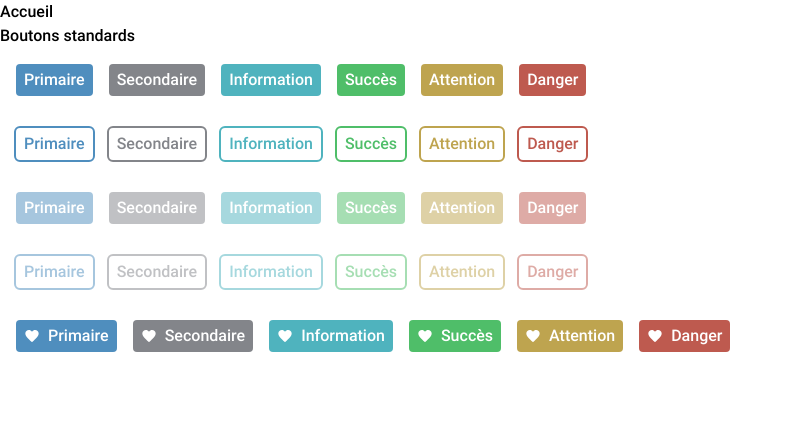
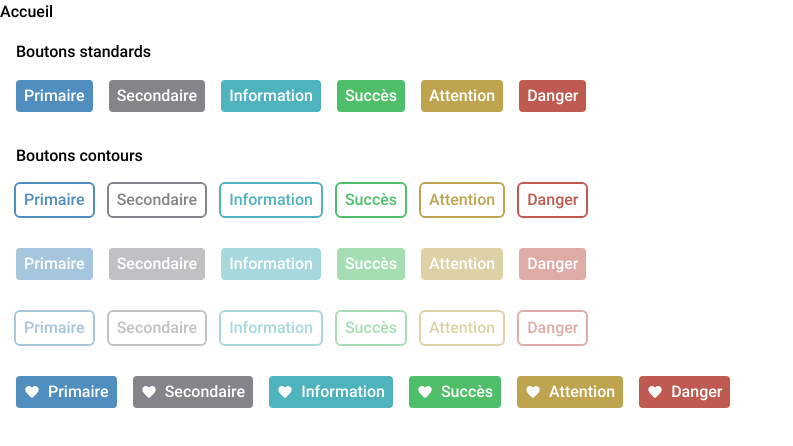
Before and after one commit to quentin-leonard-andre/Pigma, a Vue app: page / in a window 1280 px wide. Shown: the top 446 px of the page, without its empty margins (0-793 px from the left). Built offline with nearby package versions, Linux system fonts and the light colour scheme.

Commit message:
Affichage des boutons dans le composant d'affichage des boutons

```diff
--- a/src/views/ShowViews/ButtonsShowView.vue
+++ b/src/views/ShowViews/ButtonsShowView.vue
@@ -1,18 +1,40 @@
 <script>
+    import Button from "../../components/Basics/Button.vue";
+
     export default{
+        components: {
+            Button
+        },
         props: {
             label: {
                 type: String,
                 default: null
+            },
+            buttons: {
+                type: Array,
+                default: []
             }
         }
     }
 </script>
 
 <template>
-    <label
-        v-if="label"
-    >
-        {{ label }}
-    </label>
+    <div class="flex flex-col p-4 gap-4">
+        <label
+            v-if="label"
+        >
+            {{ label }}
+        </label>
+
+        <div class="flex gap-4">
+            <Button
+                v-for="button in buttons"
+                :color="(button.color) ? button.color:''"
+                :disabled="button.disabled"
+                :outline="button.outline"
+            >
+                {{ (button.label) ? button.label : "" }}
+            </Button>
+        </div>
+    </div>
 </template>
--- a/src/views/WelcomeView.vue
+++ b/src/views/WelcomeView.vue
@@ -11,82 +11,75 @@
 </script>
 
 <template>
+    <!-- Boutons standards -->
     <ButtonsShowView
         label="Boutons standards"
+        :buttons="[
+            {
+                color: 'primary',
+                label: 'Primaire'
+            },
+            {
+                color: 'secondary',
+                label: 'Secondaire'
+            },
+            {
+                color: 'info',
+                label: 'Information'
+            },
+            {
+                color: 'success',
+                label: 'Succès'
+            },
+            {
+                color: 'warning',
+                label: 'Attention'
+            },
+            {
+                color: 'danger',
+                label: 'Danger'
+            },
+        ]"
     >
     </ButtonsShowView>
 
-    <!-- Boutons -->
-    <div class="flex p-4 gap-4">
-        <Button color="primary">
-            Primaire
-        </Button>
-
-        <Button color="secondary">
-            Secondaire
-        </Button>
-
-        <Button color="info">
-            Information
-        </Button>
-
-        <Button color="success">
-            Succès
-        </Button>
-
-        <Button color="warning">
-            Attention
-        </Button>
-
-        <Button color="danger">
-            Danger
-        </Button>
-    </div>
-
     <!-- Boutons Contours -->
-    <div class="flex p-4 gap-4">
-        <Button
-            color="primary"
-            :outline="true"
-        >
-            Primaire
-        </Button>
-
-        <Button
-            color="secondary"
-            :outline="true"
-        >
-            Secondaire
-        </Button>
-
-        <Button
-            color="info"
-            :outline="true"
-        >
-            Information
-        </Button>
-
-        <Button
-            color="success"
-            :outline="true"
-        >
-            Succès
-        </Button>
-
-        <Button
-            color="warning"
-            :outline="true"
-        >
-            Attention
-        </Button>
-
-        <Button
-            color="danger"
-            :outline="true"
-        >
-            Danger
-        </Button>
-    </div>
+    <ButtonsShowView
+        label="Boutons contours"
+        :buttons="[
+            {
+                color: 'primary',
+                label: 'Primaire',
+                outline: true
+            },
+            {
+                color: 'secondary',
+                label: 'Secondaire',
+                outline: true
+            },
+            {
+                color: 'info',
+                label: 'Information',
+                outline: true
+            },
+            {
+                color: 'success',
+                label: 'Succès',
+                outline: true
+            },
+            {
+                color: 'warning',
+                label: 'Attention',
+                outline: true
+            },
+            {
+                color: 'danger',
+                label: 'Danger',
+                outline: true
+            },
+        ]"
+    >
+    </ButtonsShowView>
 
     <!-- Boutons désactivés -->
     <div class="flex p-4 gap-4">
```
